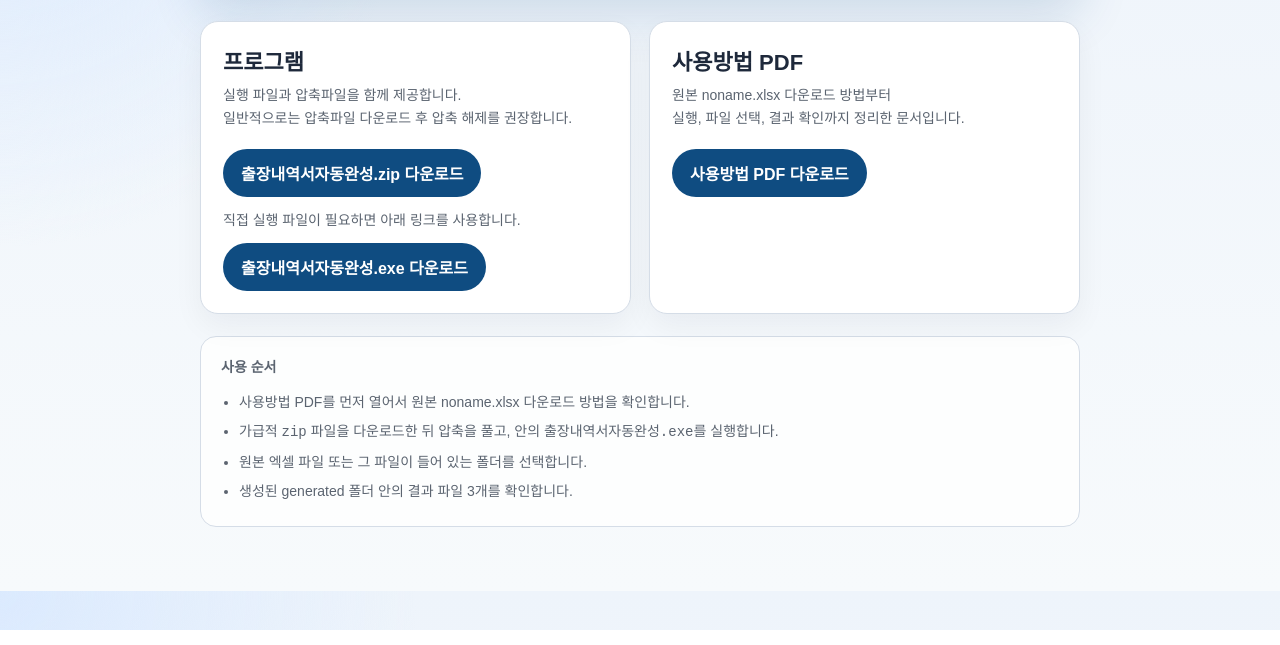
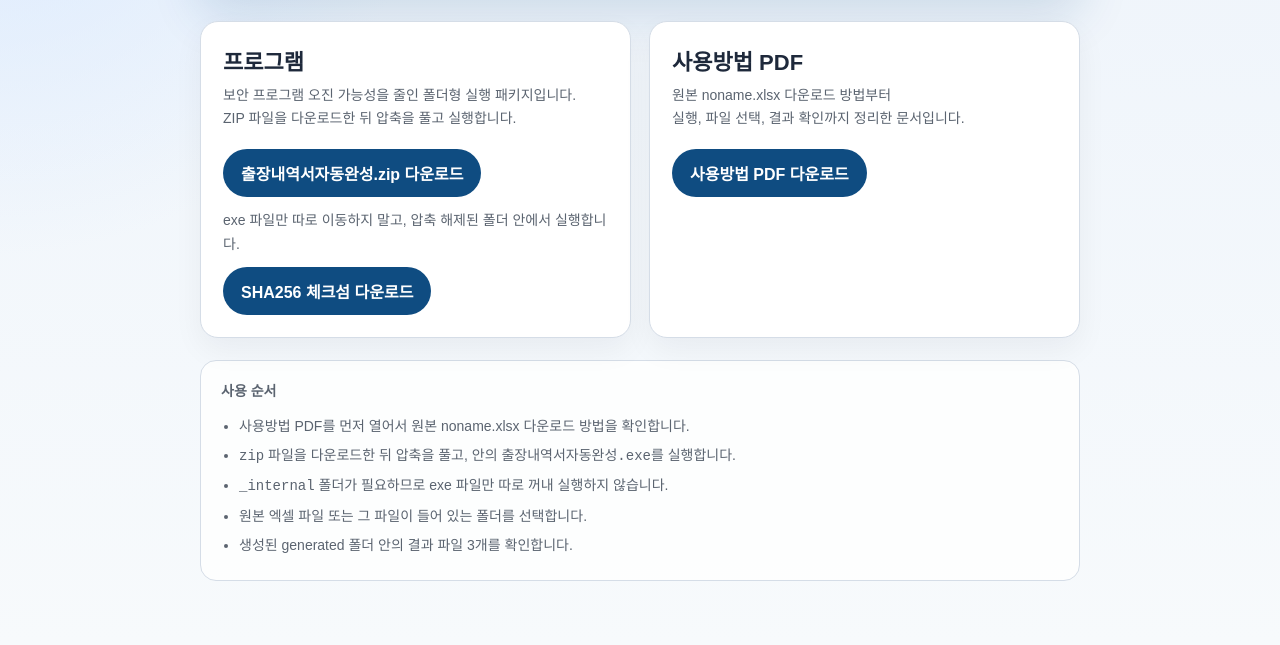
Before and after one commit to rnjsdud4508-debug/travel-report-download-site, a plain HTML site: page index.html in a window 1280 px wide. Shown: the part 170-815 px from the top of the page. Drawn offline with Linux system fonts and the light colour scheme.

Commit message:
Update travel report release packaging

```diff
--- a/index.html
+++ b/index.html
@@ -109,14 +109,14 @@
       <article class="card">
         <h2>프로그램</h2>
         <div class="meta">
-          실행 파일과 압축파일을 함께 제공합니다.<br>
-          일반적으로는 압축파일 다운로드 후 압축 해제를 권장합니다.
+          보안 프로그램 오진 가능성을 줄인 폴더형 실행 패키지입니다.<br>
+          ZIP 파일을 다운로드한 뒤 압축을 풀고 실행합니다.
         </div>
         <a class="btn" href="files/travel_report_tool.zip" download="travel_report_tool.zip">출장내역서자동완성.zip 다운로드</a>
         <div class="meta" style="margin-top:12px; margin-bottom:0;">
-          직접 실행 파일이 필요하면 아래 링크를 사용합니다.
+          exe 파일만 따로 이동하지 말고, 압축 해제된 폴더 안에서 실행합니다.
         </div>
-        <a class="btn" style="margin-top:10px;" href="files/travel_report_tool.exe" download="출장내역서자동완성.exe">출장내역서자동완성.exe 다운로드</a>
+        <a class="btn" style="margin-top:10px;" href="files/travel_report_tool.sha256" download="travel_report_tool.sha256">SHA256 체크섬 다운로드</a>
       </article>
 
       <article class="card">
@@ -133,7 +133,8 @@
       <strong>사용 순서</strong>
       <ul>
         <li>사용방법 PDF를 먼저 열어서 원본 noname.xlsx 다운로드 방법을 확인합니다.</li>
-        <li>가급적 <code>zip</code> 파일을 다운로드한 뒤 압축을 풀고, 안의 <code>출장내역서자동완성.exe</code>를 실행합니다.</li>
+        <li><code>zip</code> 파일을 다운로드한 뒤 압축을 풀고, 안의 <code>출장내역서자동완성.exe</code>를 실행합니다.</li>
+        <li><code>_internal</code> 폴더가 필요하므로 exe 파일만 따로 꺼내 실행하지 않습니다.</li>
         <li>원본 엑셀 파일 또는 그 파일이 들어 있는 폴더를 선택합니다.</li>
         <li>생성된 generated 폴더 안의 결과 파일 3개를 확인합니다.</li>
       </ul>
```
Also changed, not shown: 2 other files.
